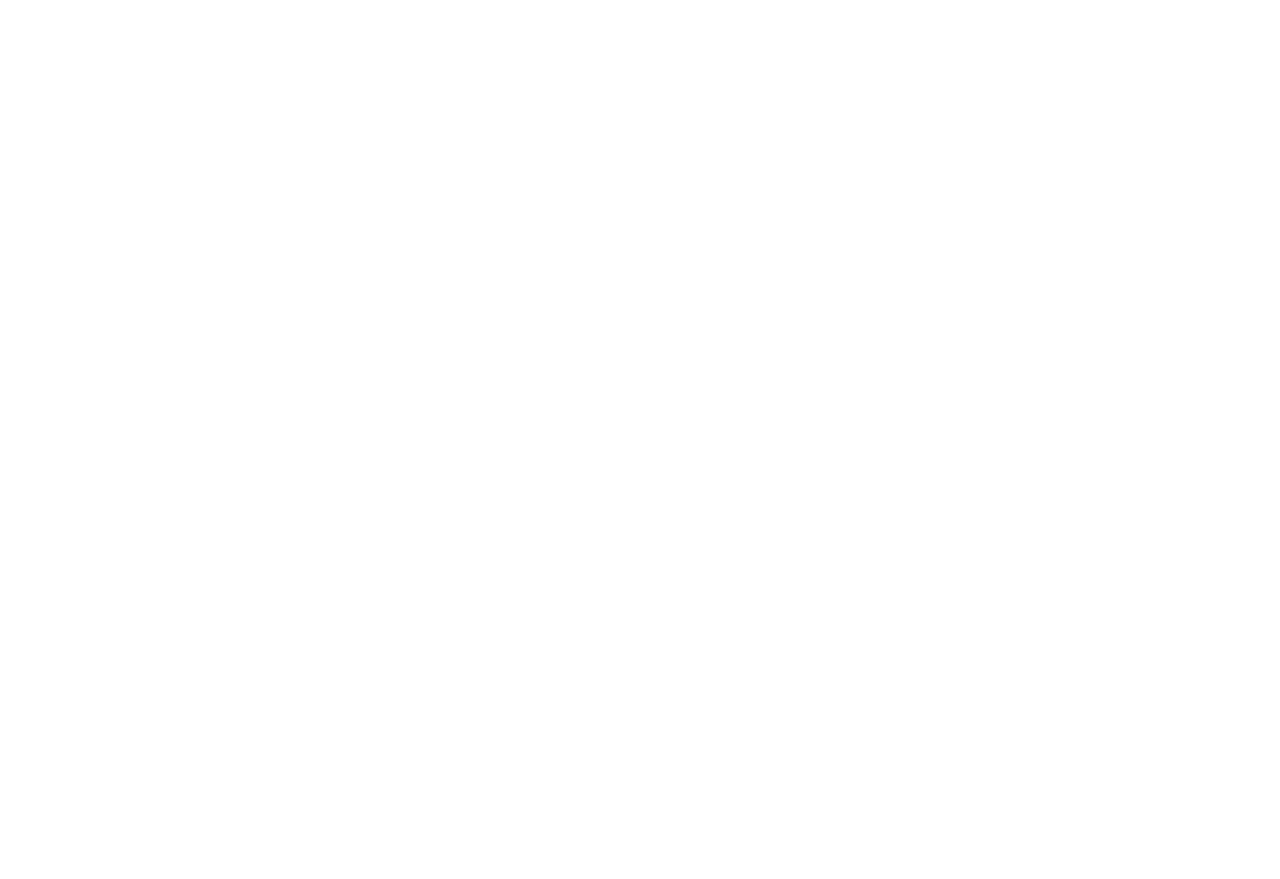
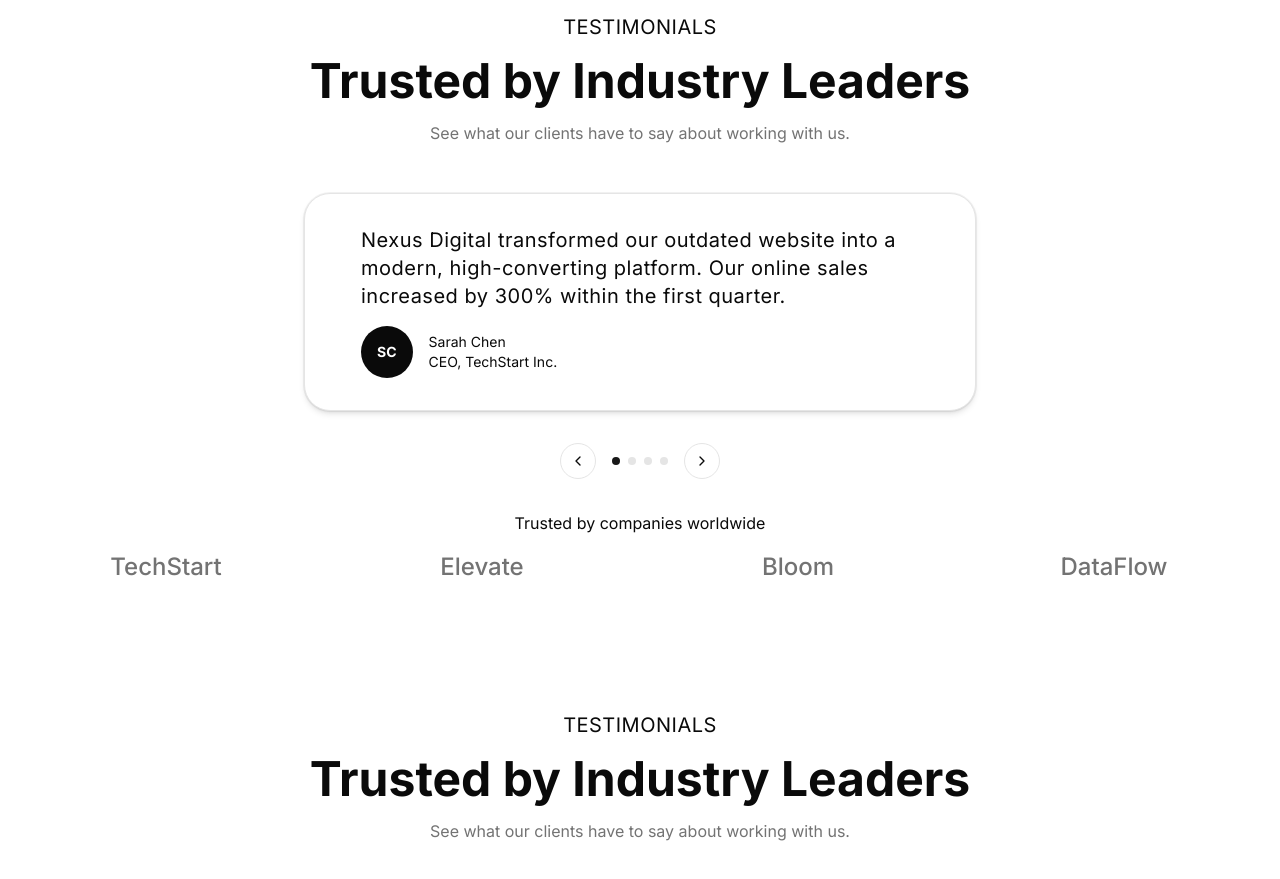
Before and after one commit to codewithpandu/nexus, a Next.js app: page / in a window 1280 px wide. Shown: the part 2180-3059 px from the top of the page. Before the commit the page ends 2173 px from the top, so only its background shows below. Built offline with nearby package versions, Linux system fonts and the light colour scheme.

Commit message:
add: testimonials section

```diff
--- a/src/app/page.tsx
+++ b/src/app/page.tsx
@@ -1,6 +1,8 @@
 import Header from "@/components/Header";
-import HeroSection from "./section/HeroSection";
-import PricingSection from "./section/PricingSection";
+import HeroSection from "./section/hero-section";
+import PricingSection from "./section/pricing-section";
+import Testimonials from "./section/testimonials-section";
+import Cta from "./section/cta-section";
 
 export default function Home() {
   return (
@@ -9,6 +11,8 @@
       <main>
         <HeroSection />
         <PricingSection />
+        <Testimonials />
+        <Cta />
       </main>
     </div>
   );
--- /dev/null
+++ b/src/app/section/cta-section.tsx
@@ -0,0 +1,21 @@
+export default function Cta() {
+  return (
+    <section>
+      <div className="container max-w-7xl mx-auto w-full p-4">
+        <div>
+          <p className="dark:text-muted-foreground text-center tracking-wide text-xl">
+            TESTIMONIALS
+          </p>
+          <div>
+            <h3 className="text-center text-3xl font-bold py-4 md:text-5xl">
+              Trusted by Industry Leaders
+            </h3>
+            <p className="text-center text-muted-foreground md:w-xl mx-auto pb-12">
+              See what our clients have to say about working with us.
+            </p>
+          </div>
+        </div>
+      </div>
+    </section>
+  );
+}
--- a/src/app/section/PricingSection.tsx
+++ b/src/app/section/pricing-section.tsx
@@ -82,10 +82,12 @@
 
 export default function PricingSection() {
   return (
-    <section className="w-full py-16">
+    <section className="w-full pt-16 pb-24">
       <div className="container max-w-7xl mx-auto w-full p-4">
         <div>
-          <p className="dark:text-muted-foreground text-center">PRICING</p>
+          <p className="dark:text-muted-foreground text-center tracking-wide text-xl">
+            PRICING
+          </p>
           <div>
             <h3 className="text-center text-3xl font-bold py-4 md:text-5xl">
               Transparent Pricing for Every Scale
@@ -144,7 +146,7 @@
             </Card>
           ))}
         </div>
-        <p className="text-center py-8">
+        <p className="text-center pt-8">
           Need something different? Contact us for a custom quote
         </p>
       </div>
--- /dev/null
+++ b/src/app/section/testimonials-section.tsx
@@ -0,0 +1,137 @@
+"use client";
+
+import { Button } from "@/components/ui/button";
+import { Card, CardContent } from "@/components/ui/card";
+import { cn } from "@/lib/utils";
+import { ChevronLeft, ChevronRight } from "lucide-react";
+import { useState } from "react";
+
+const testimonials = [
+  {
+    id: 1,
+    content:
+      "Nexus Digital transformed our outdated website into a modern, high-converting platform. Our online sales increased by 300% within the first quarter.",
+    author: "Sarah Chen",
+    role: "CEO, TechStart Inc.",
+    avatar: "SC",
+  },
+  {
+    id: 2,
+    content:
+      "The team at Nexus delivered beyond our expectations. Their attention to detail and commitment to quality is unmatched. Highly recommend!",
+    author: "Michael Torres",
+    role: "Founder, Elevate Studio",
+    avatar: "MT",
+  },
+  {
+    id: 3,
+    content:
+      "Working with Nexus was seamless from start to finish. They understood our vision and brought it to life with exceptional craftsmanship.",
+    author: "Emily Johnson",
+    role: "Marketing Director, Bloom Co.",
+    avatar: "EJ",
+  },
+  {
+    id: 4,
+    content:
+      "Our new web application has revolutionized how we serve our customers. The performance improvements alone were worth the investment.",
+    author: "David Park",
+    role: "CTO, DataFlow Systems",
+    avatar: "DP",
+  },
+];
+export default function Testimonials() {
+  const [currentIndex, setCurrentIndex] = useState(0);
+
+  const next = () => {
+    setCurrentIndex((prev) => (prev + 1) % testimonials.length);
+  };
+
+  const prev = () => {
+    setCurrentIndex(
+      (prev) => (prev - 1 + testimonials.length) % testimonials.length,
+    );
+  };
+  return (
+    <section className="w-full pb-24">
+      <div className="container max-w-7xl mx-auto w-full p-4">
+        <div>
+          <p className="dark:text-muted-foreground text-center tracking-wide text-xl">
+            TESTIMONIALS
+          </p>
+          <div>
+            <h3 className="text-center text-3xl font-bold py-4 md:text-5xl">
+              Trusted by Industry Leaders
+            </h3>
+            <p className="text-center text-muted-foreground md:w-xl mx-auto pb-12">
+              See what our clients have to say about working with us.
+            </p>
+          </div>
+        </div>
+
+        <div>
+          <Card className="dark:bg-background border hover:border-primary h-full w-full max-w-2xl mx-auto md:p-8">
+            <CardContent>
+              <div className="flex flex-col gap-4">
+                <div>
+                  <p className="text-xl tracking-wide">
+                    {testimonials[currentIndex].content}
+                  </p>
+                </div>
+                <div className="flex items-center gap-4">
+                  <span className="font-bold p-4 bg-foreground text-background dark:text-background rounded-full">
+                    {testimonials[currentIndex].avatar}
+                  </span>
+                  <div className="inline-flex flex-col">
+                    <span>{testimonials[currentIndex].author}</span>
+                    <span>{testimonials[currentIndex].role}</span>
+                  </div>
+                </div>
+              </div>
+            </CardContent>
+          </Card>
+
+          <div className="mt-8 flex items-center justify-center gap-4">
+            <Button variant="outline" size="icon" onClick={prev}>
+              <ChevronLeft className="h-4 w-4" />
+              <span className="sr-only">Previous testimonial</span>
+            </Button>
+
+            <div className="flex gap-2">
+              {testimonials.map((_, index) => (
+                <button
+                  key={index}
+                  onClick={() => setCurrentIndex(index)}
+                  className={cn(
+                    "h-2 w-2 rounded-full transition-colors",
+                    index === currentIndex ? "bg-primary" : "bg-border",
+                  )}
+                  aria-label={`Go to testimonial ${index + 1}`}
+                />
+              ))}
+            </div>
+
+            <Button variant="outline" size="icon" onClick={next}>
+              <ChevronRight className="h-4 w-4" />
+              <span className="sr-only">Next testimonial</span>
+            </Button>
+          </div>
+        </div>
+
+        <div className="mt-8">
+          <p className="text-center">Trusted by companies worldwide</p>
+          <div className="grid grid-cols-2 md:grid-cols-4 gap-4 mt-4 text-center">
+            {["TechStart", "Elevate", "Bloom", "DataFlow"].map((company) => (
+              <p
+                key={company}
+                className="text-2xl text-muted-foreground font-medium"
+              >
+                {company}
+              </p>
+            ))}
+          </div>
+        </div>
+      </div>
+    </section>
+  );
+}
```
Also changed, not shown: src/app/section/hero-section.tsx (renamed from src/app/section/HeroSection.tsx).
